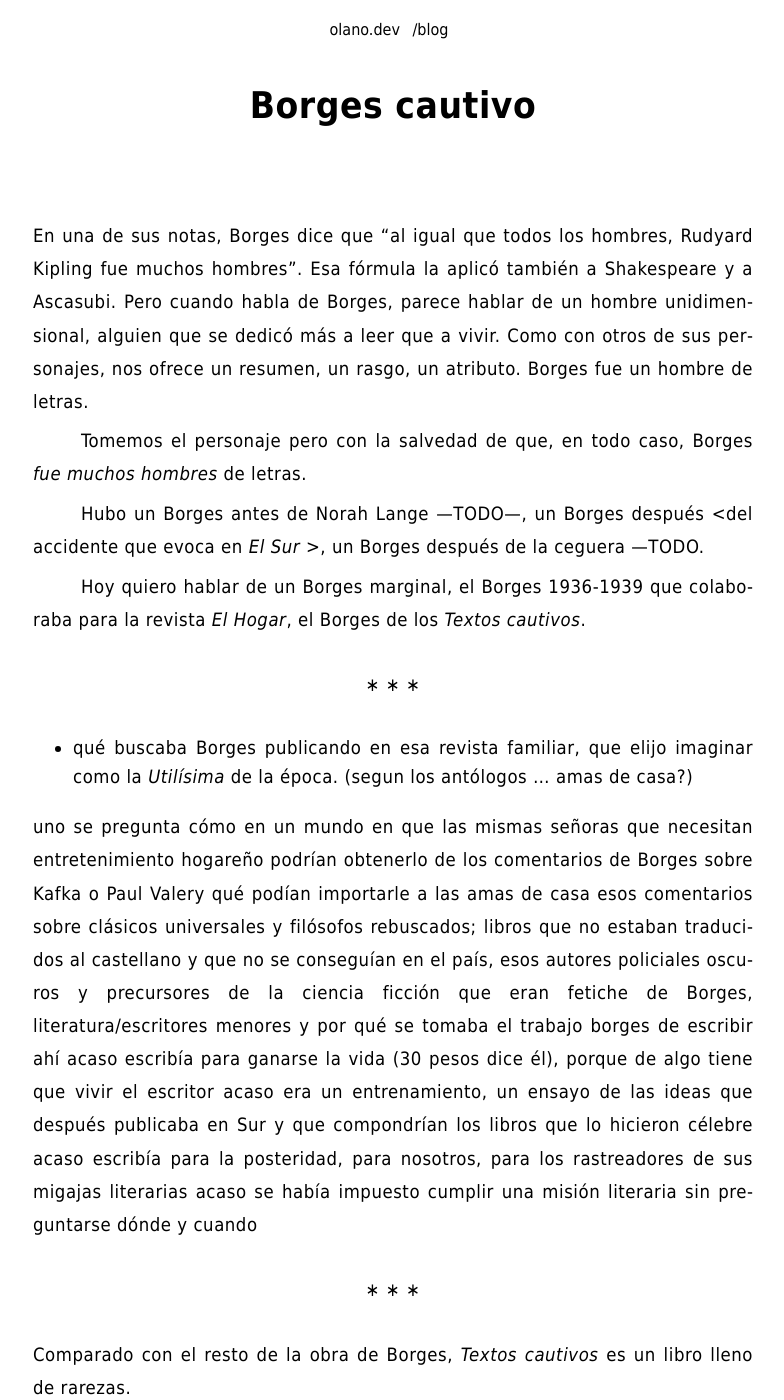
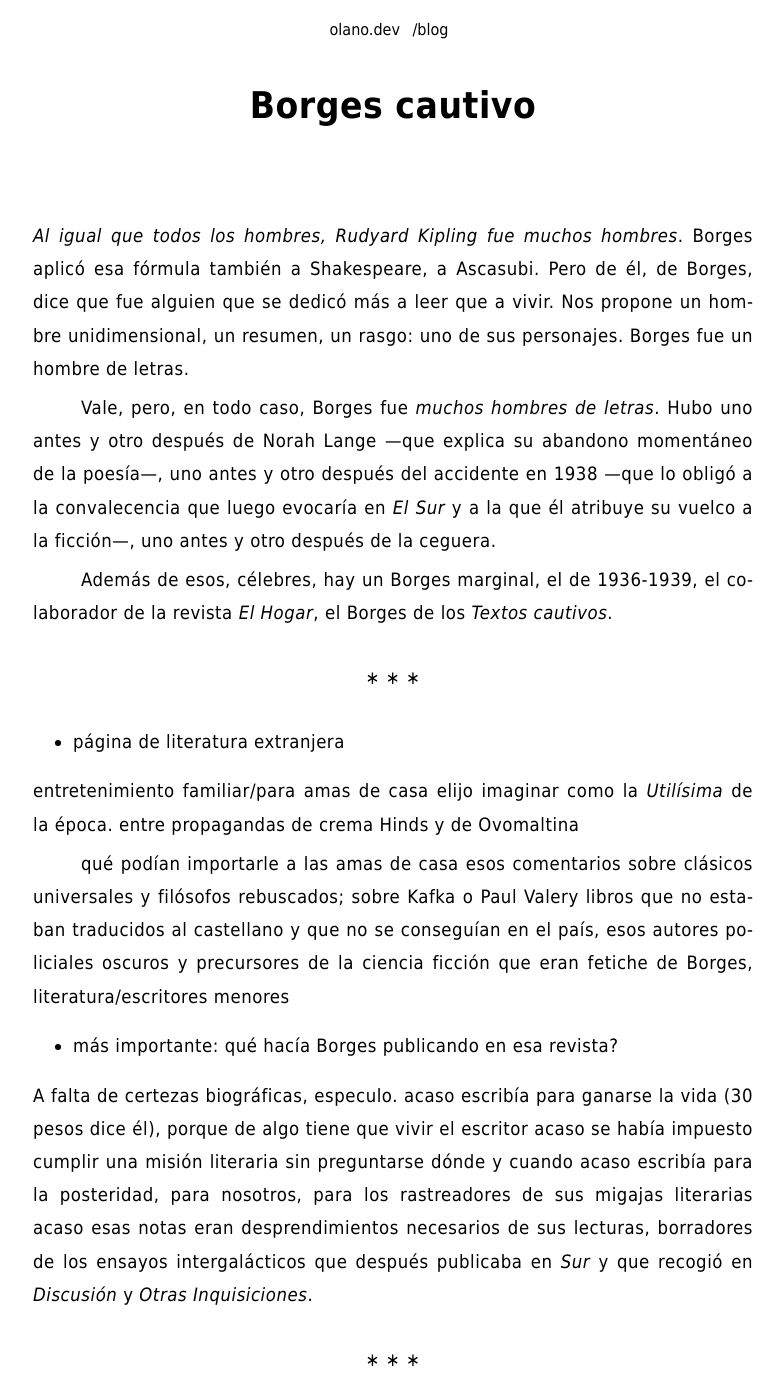
Before and after one commit to facundoolano/olano.dev, a Jekyll site: the page built from _posts/2024-01-12-borges-cautivo.md, in a window 1280 px wide and 1400 px high. Shown: the whole window, without its empty margins (247-1031 px from the left). Built offline with Jekyll 4.4.1, drawn with Linux system fonts in a browser that asks for light colours; some of the changed text lies outside the part shown.

Commit message:
first section

```diff
--- a/_posts/2024-01-12-borges-cautivo.md
+++ b/_posts/2024-01-12-borges-cautivo.md
@@ -5,13 +5,11 @@ date: 2024-01-12
 tags: [literatura, libros]
 ---
 
-En una de sus notas, Borges dice que "al igual que todos los hombres, Rudyard Kipling fue muchos hombres". Esa fórmula la aplicó también a Shakespeare y a Ascasubi. Pero cuando habla de Borges, parece hablar de un hombre unidimensional, alguien que se dedicó más a leer que a vivir. Como con otros de sus personajes, nos ofrece un resumen, un rasgo, un atributo. Borges fue un hombre de letras.
+*Al igual que todos los hombres, Rudyard Kipling fue muchos hombres*. Borges aplicó esa fórmula también a Shakespeare, a Ascasubi. Pero de él, de Borges, dice que fue alguien que se dedicó más a leer que a vivir. Nos propone un hombre unidimensional, un resumen, un rasgo: uno de sus personajes. Borges fue un hombre de letras.
 
-Tomemos el personaje pero con la salvedad de que, en todo caso, Borges *fue muchos hombres* de letras.
+Vale, pero, en todo caso, Borges fue *muchos hombres de letras*. Hubo uno antes y otro después de Norah Lange &#x2014;que explica su abandono momentáneo de la poesía&#x2014;, uno antes y otro después del accidente en 1938 &#x2014;que lo obligó a la convalecencia que luego evocaría en *El Sur* y a la que él atribuye su vuelco a la ficción&#x2014;, uno antes y otro después de la ceguera.
 
-Hubo un Borges antes de Norah Lange &#x2014;TODO&#x2014;, un Borges después <del accidente que evoca en *El Sur* >, un Borges después de la ceguera &#x2014;TODO.
-
-Hoy quiero hablar de un Borges marginal, el Borges 1936-1939 que colaboraba para la revista *El Hogar*, el Borges de los *Textos cautivos*.
+Además de esos, célebres, hay un Borges marginal, el de 1936-1939, el colaborador de la revista *El Hogar*, el Borges de los *Textos cautivos*.
 
 <div class="org-center">
 <p>
@@ -19,9 +17,15 @@ Hoy quiero hablar de un Borges marginal, el Borges 1936-1939 que colaboraba para
 </p>
 </div>
 
--   qué buscaba Borges publicando en esa revista familiar, que elijo imaginar como la *Utilísima* de la época. (segun los antólogos &#x2026; amas de casa?)
+-   página de literatura extranjera
 
-uno se pregunta cómo en un mundo en que las mismas señoras que necesitan entretenimiento hogareño podrían obtenerlo de los comentarios de Borges sobre Kafka o Paul Valery qué podían importarle a las amas de casa esos comentarios sobre clásicos universales y filósofos rebuscados; libros que no estaban traducidos al castellano y que no se conseguían en el país, esos autores policiales oscuros y precursores de la ciencia ficción que eran fetiche de Borges, literatura/escritores menores y por qué se tomaba el trabajo borges de escribir ahí acaso escribía para ganarse la vida (30 pesos dice él), porque de algo tiene que vivir el escritor acaso era un entrenamiento, un ensayo de las ideas que después publicaba en Sur y que compondrían los libros que lo hicieron célebre acaso escribía para la posteridad, para nosotros, para los rastreadores de sus migajas literarias acaso se había impuesto cumplir una misión literaria sin preguntarse dónde y cuando
+entretenimiento familiar/para amas de casa elijo imaginar como la *Utilísima* de la época. entre propagandas de crema Hinds y de Ovomaltina
+
+qué podían importarle a las amas de casa esos comentarios sobre clásicos universales y filósofos rebuscados; sobre Kafka o Paul Valery libros que no estaban traducidos al castellano y que no se conseguían en el país, esos autores policiales oscuros y precursores de la ciencia ficción que eran fetiche de Borges, literatura/escritores menores
+
+-   más importante: qué hacía Borges publicando en esa revista?
+
+A falta de certezas biográficas, especulo. acaso escribía para ganarse la vida (30 pesos dice él), porque de algo tiene que vivir el escritor acaso se había impuesto cumplir una misión literaria sin preguntarse dónde y cuando acaso escribía para la posteridad, para nosotros, para los rastreadores de sus migajas literarias acaso esas notas eran desprendimientos necesarios de sus lecturas, borradores de los ensayos intergalácticos que después publicaba en *Sur* y que recogió en *Discusión* y *Otras Inquisiciones*.
 
 <div class="org-center">
 <p>
@@ -41,6 +45,8 @@ me interesa es el tono que adopta Borges, los temas que elige y la concisión qu
 
 Nos muestra 200 veces seguidas cómo Borges elegía abordar un comentario, cómo construía la primera frase de 200 comentarios. Nos enteramos furtivamente en qué momento del día leía Borges y cuánto tardaba en terminar un libro si le gustaba.
 
+<entrenamiento para esas ficciones disfrazadas de ensayo como *Pierre Menard,* para sus reseñas de libros que no existen
+
 <div class="org-center">
 <p>
 &lowast; &lowast; &lowast;
@@ -51,7 +57,6 @@ Nos muestra 200 veces seguidas cómo Borges elegía abordar un comentario, cómo
 
 una zona residencial, de calles cortas de adoquines cuesta imaginarse aquellas oficinas aquel edificio lujoso fue derrumbado y reconstruido en un estilo parecido; quedan vestigios si uno mira bien, si uno sabe lo que busca y levanta la cabeza; queda un principio de torre, oculta por la vidriera de una panadería de barrio.
 
--   Borges iba hasta el edificio dos veces al mes a dejar su página, le pagaban 30 pesos
--   TODO
+-   Borges iba hasta el edificio dos veces al mes a dejar su página, a recibir sus 30 pesos. visitaba a algunos amigos en la redacción, salían a comer y caminar por Buenos Aires.
 
 -   <Roberto Arlt escribía sus aguafuertes para el diario *El Mundo* de la misma editorial, tal vez en ese mismo edificio. Lo imagino golpeando la máquina de escribir, con un cigarrillo colgándole del labio reseco, viendo pasar al gordito Borges que viene a dejar su página de literatura extranjera para señoras, con el mismo desdén que tendría Iorio para el guitarrista de Rata Blanca.
```
Also changed, not shown: org/_posts/2024-01-12-borges-cautivo.org (+18 -15 lines).
